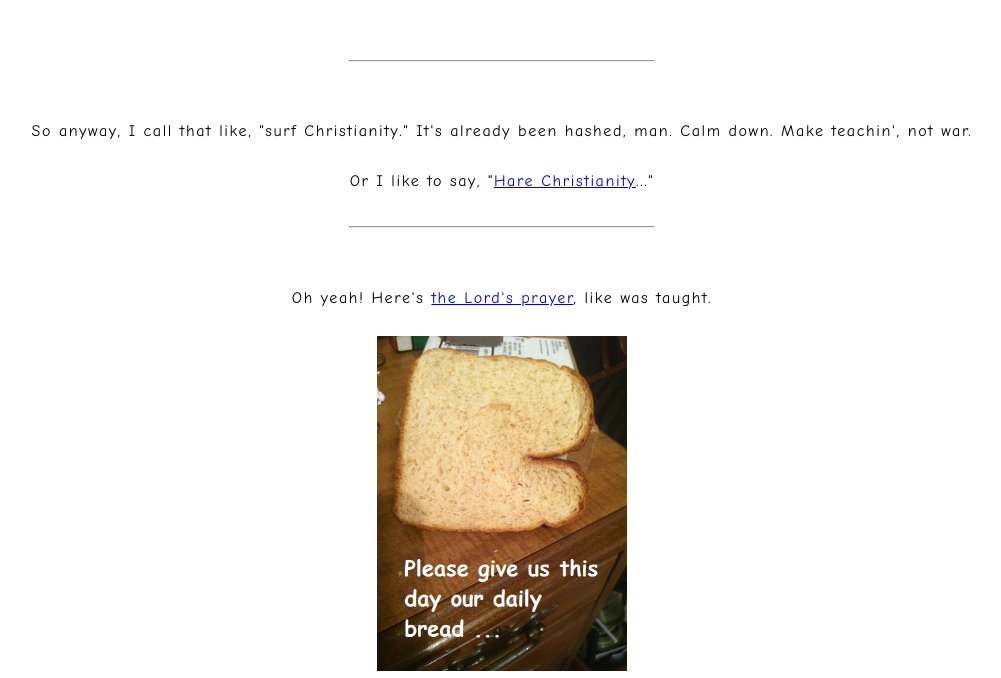
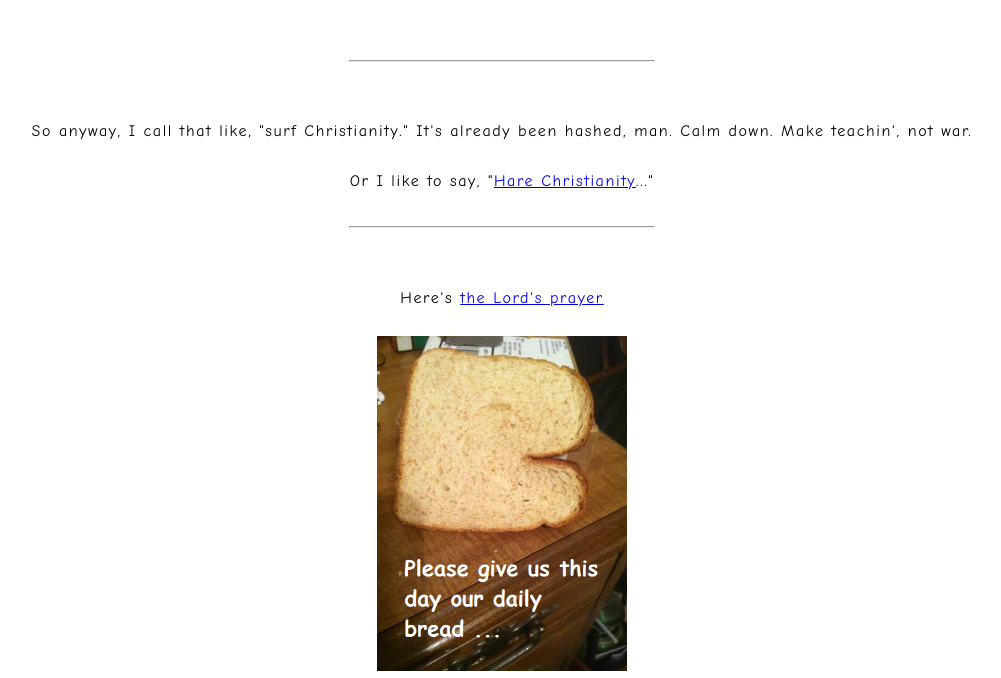
Before and after one commit to pburkindine/surfchristian_net, a plain HTML site: page index.html in a window 1280 px wide. Shown: the part 1387-2065 px from the top of the page, without its empty margins (138-1139 px from the left). Drawn offline with Linux system fonts and the light colour scheme; a script that the page names is missing.

Commit message:
text chan ges

```diff
--- a/index.html
+++ b/index.html
@@ -171,7 +171,7 @@ Or I like to say, "<a href="hare-christian.html" target="_blank">Hare Christiani
 <!--img src="./hare.png" width="25" /-->
 
 <hr style="width: 30%" /><br/><br/>
-Oh yeah! Here's <a href="pray.html" target="_blank">the Lord's prayer</a>, like was taught.<br/><Br/>
+Here's <a href="pray.html" target="_blank">the Lord's prayer</a><br/><Br/>
 
 <a href="pray.html" target="_blank"><img border=0 src="dailybread_meme.png" width="250px" /></a>
 
```
